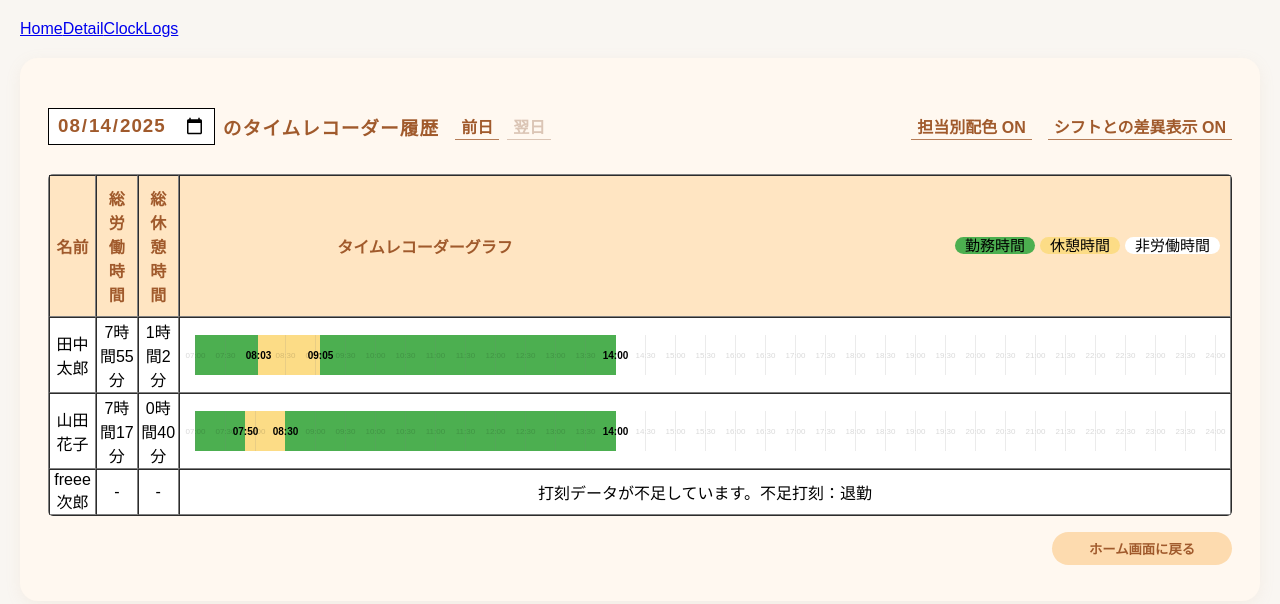
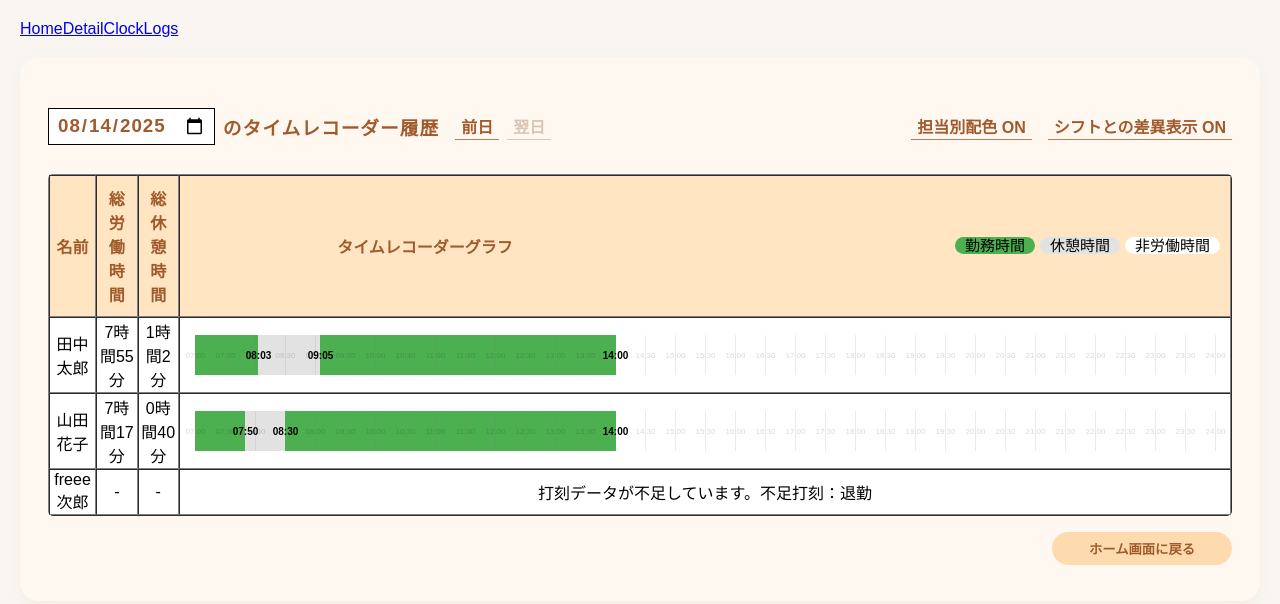
Before and after one commit to megumi-seki/brush-up-challenge, a React (Vite) app: page /logs in a window 1280 px wide. Shown: the top 604 px of the page. Built offline with nearby package versions, Linux system fonts and the light colour scheme.

Commit message:
asjust the break color

```diff
--- a/src/index.css
+++ b/src/index.css
@@ -202,7 +202,7 @@ th {
   }
 
   .break {
-    background-color: #fcdc86;
+    background-color: #e2e2e2;
   }
 
   .none {
```
Also changed, not shown: src/pages/ClockLogs.tsx (+5 -2 lines).
